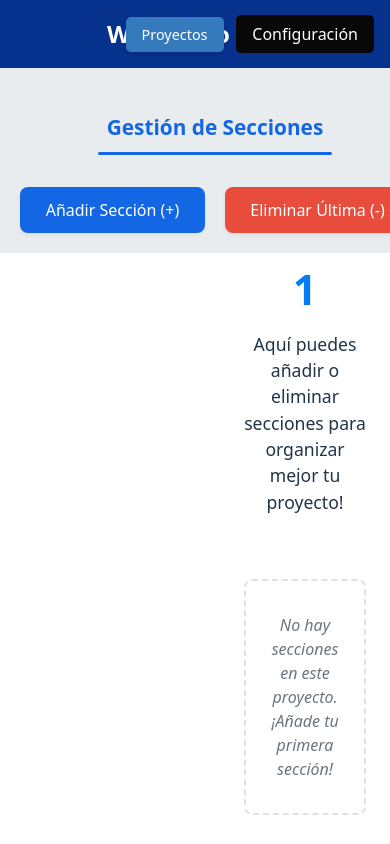
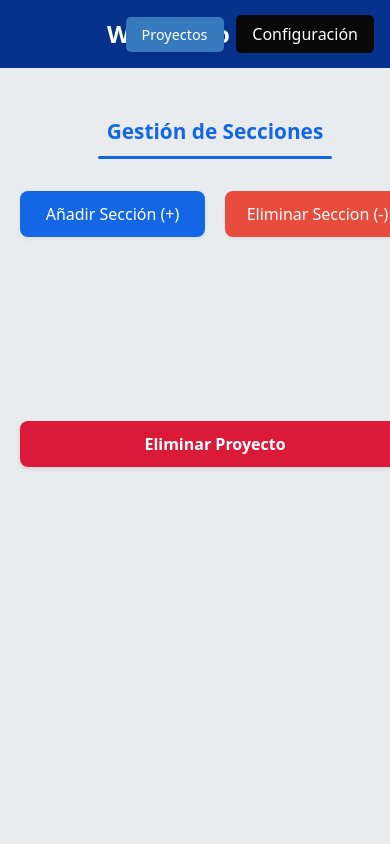
Before and after one commit to avaazquezz/ToDoList_WebApp, a React (Vite) app in the folder to-do-app/: page /project/1/sections in a window 390 px wide. Shown: the top 844 px of the page. Built offline with nearby package versions, Linux system fonts and the light colour scheme.

Commit message:
se corrige home y se añade elminar proyecto a la barra lateral

```diff
--- a/to-do-app/src/pages/ProjectSectionPage.tsx
+++ b/to-do-app/src/pages/ProjectSectionPage.tsx
@@ -1,4 +1,4 @@
-import { useParams } from 'react-router-dom';
+import { useParams, useNavigate } from 'react-router-dom';
 import { useState } from 'react';
 import NavBar from '../components/NavBar';
 import '../styles/ProjectSectionPage.css';
@@ -14,6 +14,7 @@ const ProjectSectionsPage = () => {
   const [sections, setSections] = useState<Section[]>([]);
   const [newSectionTitle, setNewSectionTitle] = useState('');
   const [newSectionText, setNewSectionText] = useState('');
+  const navigate = useNavigate();
 
   // Decodificar el nombre del proyecto
   const decodedProjectName = projectName ? decodeURIComponent(projectName) : '';
@@ -39,6 +40,19 @@ const ProjectSectionsPage = () => {
     setSections(sections.filter((section) => section.idSection !== sectionId));
   };
 
+  const deleteProject = () => {
+    const confirmDelete = window.confirm(`¿Estás seguro que deseas eliminar el proyecto "${decodedProjectName}"?`);
+    if (confirmDelete) {
+      // Eliminar el proyecto del LocalStorage
+      const storedProjects = JSON.parse(localStorage.getItem('projects') || '[]');
+      const updatedProjects = storedProjects.filter((project: { name: string }) => project.name !== decodedProjectName);
+      localStorage.setItem('projects', JSON.stringify(updatedProjects));
+
+      alert(`El proyecto "${decodedProjectName}" ha sido eliminado.`);
+      navigate('/home');
+    }
+  };
+
   return (
     <div className="project-page">
       <NavBar />
@@ -60,7 +74,17 @@ const ProjectSectionsPage = () => {
               }
             }}
           >
-            Eliminar Última (-)
+            Eliminar Seccion (-)
+          </button>
+        </div>
+
+        {/* Botón para eliminar el proyecto */}
+        <div className="delete-project-container">
+          <button
+            className="delete-project-btn"
+            onClick={deleteProject}
+          >
+            Eliminar Proyecto
           </button>
         </div>
       </div>
--- a/to-do-app/src/styles/HomePage.css
+++ b/to-do-app/src/styles/HomePage.css
@@ -19,6 +19,7 @@
   margin: 2rem auto;
   padding: 0 1.5rem;
   max-width: 1200px;
+  margin-top: 5.5rem;
   animation: fadeIn 0.5s ease-in;
 }
 
--- a/to-do-app/src/styles/ProjectSectionPage.css
+++ b/to-do-app/src/styles/ProjectSectionPage.css
@@ -1,3 +1,4 @@
+/* Variables que pueden permanecer globales */
 :root {
   --primary-color: #1467e4;
   --primary-light: #599ae4;
@@ -21,26 +22,26 @@
   --transition-speed: 0.3s;
 }
 
-/* Ajustar estructura para compensar navbar fijo */
+/* Estructura principal - aislada con .project-page */
 .project-page {
   display: flex;
-  min-height: calc(100vh - 60px);
-  margin-top: 60px; /* Compensar la altura del navbar */
+  margin-top: 4rem;
 }
 
-.project-header h1 {
+/* Estilos del encabezado del proyecto */
+.project-page .project-header h1 {
   font-size: 2.6rem;
   margin-top: -10px;
   margin-bottom: 15px;
 }
 
-.project-header p {
+.project-page .project-header p {
   font-size: 1.1rem;
   margin-bottom: 4rem;
 }
 
-
-.empty-sections {
+/* Sección vacía - nombre de clase diferente para evitar conflictos */
+.project-page .empty-sections {
   text-align: center;
   padding: 2rem 1rem;
   color: var(--text-muted);
@@ -50,21 +51,29 @@
   margin: 1rem 0;
 }
 
+.project-sections-container {
+  display: flex;
+  flex-wrap: wrap;
+  gap: 2rem;
+  justify-content: center;
+}
+
+
 /* Barra lateral izquierda - fija */
-.sidebar {
-  width: 220px; /* Ancho fijo para la barra lateral */
-  min-width: 220px; /* Para asegurar que no se reduzca */
-  background-color: #e9ecef; /* Color gris claro más visible */
+.project-page .sidebar {
+  width: 220px;
+  min-width: 220px;
+  background-color: #e9ecef;
   border-right: 1px solid var(--border-color);
   padding: 1.5rem 1rem;
-  height: calc(100vh - 60px); /* Altura completa menos navbar */
-  position: fixed; /* Cambiado a fixed en lugar de sticky */
-  top: 60px; /* Alineado con el borde inferior del navbar */
+  height: calc(100vh - 60px);
+  position: fixed;
+  top: 60px;
   display: flex;
   flex-direction: column;
 }
 
-.sidebar h2 {
+.project-page .sidebar h2 {
   color: var(--primary-color);
   font-size: 1.3rem;
   margin-bottom: 2rem;
@@ -75,7 +84,7 @@
 }
 
 /* Línea decorativa bajo el título */
-.sidebar h2::after {
+.project-page .sidebar h2::after {
   content: '';
   position: absolute;
   bottom: 0;
@@ -88,7 +97,7 @@
 }
 
 /* Contenedor de botones de acción */
-.section-actions {
+.project-page .section-actions {
   display: flex;
   flex-direction: column;
   gap: 1.25rem;
@@ -96,8 +105,8 @@
 }
 
 /* Botones en la barra lateral */
-.sidebar .add-section-btn,
-.sidebar .delete-section-btn {
+.project-page .sidebar .add-section-btn,
+.project-page .sidebar .delete-section-btn {
   width: 100%;
   padding: 0.75rem 1rem;
   border: none;
@@ -109,41 +118,40 @@
   font-weight: 500;
 }
 
-.sidebar .add-section-btn {
+.project-page .sidebar .add-section-btn {
   background-color: var(--primary-color);
   color: white;
 }
 
-.sidebar .add-section-btn:hover {
+.project-page .sidebar .add-section-btn:hover {
   background-color: var(--primary-dark);
   transform: translateY(-2px);
   box-shadow: var(--shadow-md);
 }
 
-.sidebar .delete-section-btn {
+.project-page .sidebar .delete-section-btn {
   background-color: var(--danger-color);
   color: white;
 }
 
-.sidebar .delete-section-btn:hover {
-  background-color: #c0392b;
+.project-page .sidebar .delete-section-btn:hover {
+  background-color: #e6776a;
   transform: translateY(-2px);
   box-shadow: var(--shadow-md);
 }
 
-.sidebar .add-section-btn:active,
-.sidebar .delete-section-btn:active {
+.project-page .sidebar .add-section-btn:active,
+.project-page .sidebar .delete-section-btn:active {
   transform: translateY(0);
   box-shadow: var(--shadow-sm);
 }
 
 /* Ajustar contenido principal para dejar espacio a la barra lateral fija */
-.project-sections-container {
+.project-page .project-sections-container {
   flex: 1;
-  margin-left: 220px; /* Mismo ancho que la barra lateral */
+  margin-left: 220px;
   padding: 2rem;
 }
-
 
 /* Ajustes responsive para la barra lateral */
 @media (max-width: 768px) {
@@ -151,7 +159,7 @@
     flex-direction: column;
   }
 
-  .sidebar {
+  .project-page .sidebar {
     width: 100%;
     height: auto;
     min-height: auto;
@@ -159,24 +167,72 @@
     padding: 1.25rem;
   }
 
-  .section-actions {
+  .project-page .section-actions {
     flex-direction: row;
     justify-content: space-between;
   }
 
-  .sidebar .add-section-btn,
-  .sidebar .delete-section-btn {
+  .project-page .sidebar .add-section-btn,
+  .project-page .sidebar .delete-section-btn {
     width: 48%;
   }
 
-  .project-sections-container {
+  .project-page .project-sections-container {
     padding: 1.5rem;
+    margin-left: 0;
   }
 }
 
 /* MODO OSCURO - Ajustes para la barra lateral */
 @media (prefers-color-scheme: dark) {
-  .sidebar {
+  .project-page .sidebar {
     background-color: #2a2a2a;
   }
 }
+
+/* Contenedor del botón eliminar proyecto */
+.project-page .delete-project-container {
+  margin-top: 10rem;
+  padding-top: 2rem;
+  width: 100%;
+}
+
+/* Estilo del botón eliminar proyecto */
+.project-page .delete-project-btn {
+  width: 100%;
+  padding: 0.75rem 1rem;
+  background-color: #da0528e7; /* Rojo más intenso para distinguirlo */
+  color: white;
+  border: none;
+  border-radius: 8px;
+  font-size: 1rem;
+  font-weight: 600;
+  cursor: pointer;
+  transition: all 0.3s ease;
+  box-shadow: 0 2px 4px rgba(0,0,0,0.1);
+}
+
+.project-page .delete-project-btn:hover {
+  background-color: #8b0411f6; /* Tono más oscuro al pasar el cursor */
+  transform: translateY(-2px);
+  box-shadow: 0 4px 8px rgba(0,0,0,0.15);
+}
+
+.project-page .delete-project-btn:active {
+  transform: translateY(0);
+  box-shadow: 0 2px 4px rgba(0,0,0,0.1);
+}
+
+/* Ajustar la barra lateral para que use flexbox y coloque el botón al fondo */
+.project-page .sidebar {
+  display: flex;
+  flex-direction: column;
+  height: calc(100vh - 60px);
+}
+
+/* Ajustes responsive */
+@media (max-width: 768px) {
+  .project-page .delete-project-container {
+    padding-top: 1.5rem;
+  }
+}
```
